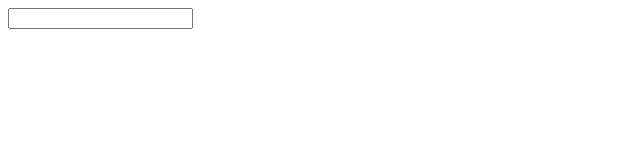
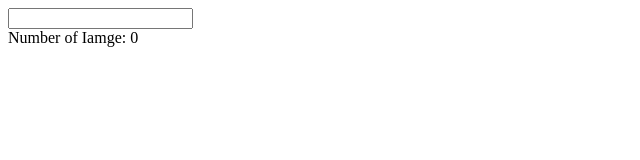
Before and after one commit to SANTO-PRO/picsjar, a React (Create React App) app: page / in a window 1280 px wide. Shown: the top 160 px of the page, without its empty margins (0-640 px from the left). Built offline with nearby package versions, Linux system fonts and the light colour scheme.

Commit message:
image list update

```diff
--- a/src/App.js
+++ b/src/App.js
@@ -1,14 +1,21 @@
+import { useState } from 'react';
 import searchImage from './api';
+import ImageList from './components/ImageList';
 import SearchBar from './components/SearchBar';
 
 function App() {
-	const handleSubmit = (keyword) => {
-		searchImage(keyword);
+	const [images, setImages] = useState([]);
+
+	const handleSubmit = async (keyword) => {
+		const result = await searchImage(keyword);
+
+		setImages(result);
 	};
 
 	return (
 		<div className="App">
 			<SearchBar onSubmit={handleSubmit} />
+			<ImageList images={images} />
 		</div>
 	);
 }
--- a/src/components/ImageList.js
+++ b/src/components/ImageList.js
@@ -1,3 +1,4 @@
-export default function ImageList() {
-	return <div>ImageList</div>;
+function ImageList({ images }) {
+	return <div>Number of Iamge: {images.length}</div>;
 }
+export default ImageList;
--- a/src/components/SearchBar.js
+++ b/src/components/SearchBar.js
@@ -9,10 +9,14 @@ function SearchBar({ onSubmit }) {
 		onSubmit(keyword);
 	};
 
+	const handleChange = (event) => {
+		setKeyword(event.target.value);
+	};
+
 	return (
 		<div>
 			<form onSubmit={handleFormSubmit}>
-				<input value={keyword} onChange={(e) => setKeyword(e.target.value)} />
+				<input value={keyword} onChange={handleChange} />
 			</form>
 		</div>
 	);
--- a/src/index.js
+++ b/src/index.js
@@ -5,10 +5,6 @@ import App from './App';
 import reportWebVitals from './reportWebVitals';
 
 const root = ReactDOM.createRoot(document.getElementById('root'));
-root.render(
-	<React.StrictMode>
-		<App />
-	</React.StrictMode>,
-);
+root.render(<App />);
 
 reportWebVitals();
```
